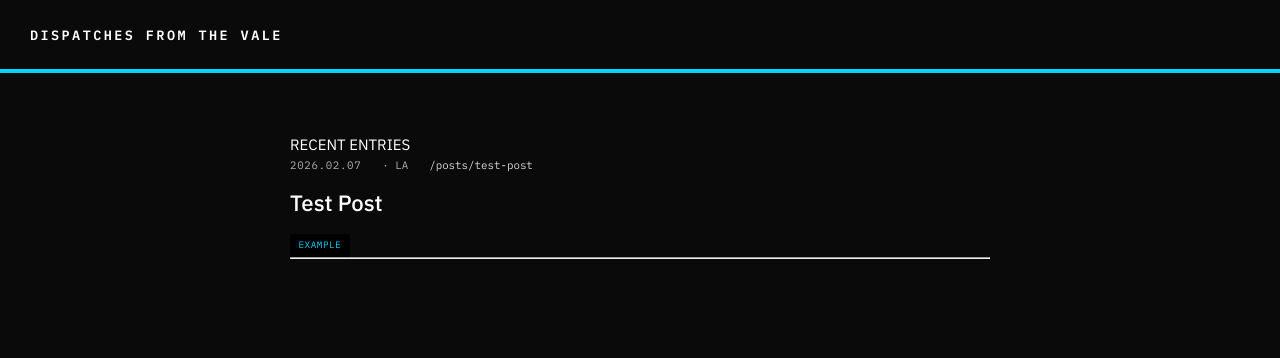
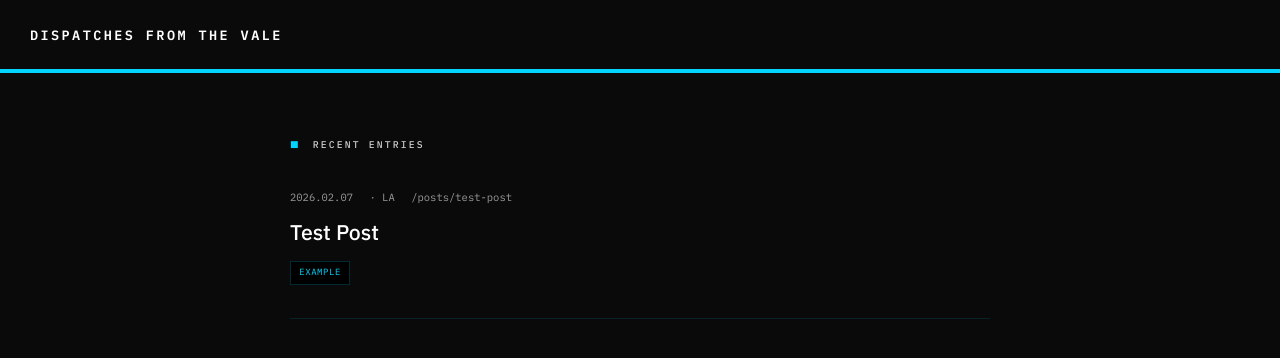
Before and after one commit to valeobserver/dispatches-from-the-vale, a Jekyll site: the page built from index.html, in a window 1280 px wide. Shown: the top 358 px of the page. Built offline with Jekyll 4.4.1, drawn with Linux system fonts in a browser that asks for light colours.

Commit message:
Update default.html

```diff
--- a/_layouts/default.html
+++ b/_layouts/default.html
@@ -14,7 +14,7 @@
             --bg:           #0a0a0a;
             --fg:           #ffffff;
             --fg-dim:       #cccccc;
-            --accent:       #00d4ff;        /* your main cyan/teal */
+            --accent:       #00d4ff;
             --border:       #1a2a33;
             --mono:         'IBM Plex Mono', monospace;
             --sans:         'IBM Plex Sans', sans-serif;
@@ -26,9 +26,7 @@
             box-sizing: border-box;
         }
 
-        html {
-            font-size: 15px;
-        }
+        html { font-size: 15px; }
 
         body {
             background: var(--bg);
@@ -62,72 +60,60 @@
             color: var(--accent);
         }
 
-        /* Main content area */
+        /* Main content */
         main {
             max-width: 760px;
             margin: 0 auto;
             padding: 4rem 2rem;
         }
 
-        /* Index ─ Recent Entries block */
-        .index-header {
+        /* ==================== HOMEPAGE (Recent Entries) ==================== */
+        .posts-header {
             font-family: var(--mono);
-            font-size: 0.7rem;
+            font-size: 0.65rem;
+            font-weight: 500;
             letter-spacing: 0.22em;
             text-transform: uppercase;
             color: var(--fg-dim);
-            margin-bottom: 2.5rem;
-            padding-bottom: 0.8rem;
+            margin-bottom: 2.2rem;
             display: flex;
             align-items: center;
-            gap: 0.9rem;
+            gap: 0.8rem;
         }
 
-        .index-header::before {
-            content: '';
-            width: 9px;
-            height: 9px;
-            background: var(--accent);
+        .posts-header::before {
+            content: '■';
+            color: var(--accent);
+            font-size: 0.95rem;
         }
 
         .post {
-            margin-bottom: 3.5rem;
-            padding-bottom: 3.5rem;
-            border-bottom: 1px solid rgba(0, 212, 255, 0.12);
+            margin-bottom: 3.2rem;
+            padding-bottom: 3.2rem;
         }
 
         .post:last-child {
-            border-bottom: none;
             margin-bottom: 0;
             padding-bottom: 0;
         }
 
         .post-meta {
             font-family: var(--mono);
-            font-size: 0.72rem;
+            font-size: 0.7rem;
             color: var(--fg-dim);
-            margin-bottom: 0.9rem;
+            margin-bottom: 0.8rem;
             display: flex;
-            flex-wrap: wrap;
-            gap: 1.4rem;
             align-items: center;
-            opacity: 0.85;
-        }
-
-        .post-date {
-            letter-spacing: 0.06em;
-        }
-
-        .post-id {
-            color: var(--fg);
+            gap: 1.1rem;
+            opacity: 0.75;
         }
 
         .post-title {
             font-family: var(--sans);
-            font-size: 1.48rem;
+            font-size: 1.42rem;
             font-weight: 500;
             line-height: 1.32;
-            margin-bottom: 1.1rem;
+            margin-bottom: 1rem;
         }
 
         .post-title a {
@@ -140,23 +126,30 @@
         }
 
         .post-tags {
-            margin-top: 1.1rem;
+            margin-top: 0.9rem;
             display: flex;
             flex-wrap: wrap;
-            gap: 0.6rem;
+            gap: 0.55rem;
         }
 
         .tag {
             font-family: var(--mono);
-            font-size: 0.62rem;
+            font-size: 0.6rem;
             letter-spacing: 0.06em;
             color: var(--accent);
             background: #000000;
-            padding: 0.28rem 0.56rem;
+            padding: 0.25rem 0.55rem;
             text-transform: uppercase;
+            border: 1px solid rgba(0, 212, 255, 0.2);
         }
 
-        /* Post page ─ single article */
+        hr {
+            border: none;
+            border-top: 1px solid rgba(0, 212, 255, 0.12);
+            margin: 2.2rem 0 0;
+        }
+
+        /* ==================== SINGLE POST ==================== */
         .article-header {
             margin-bottom: 3.5rem;
             padding-bottom: 2.2rem;
@@ -173,6 +166,18 @@
             align-items: center;
             flex-wrap: wrap;
             opacity: 0.85;
+        }
+
+        .article-location {
+            display: flex;
+            align-items: center;
+            gap: 0.5rem;
+        }
+
+        .article-location::before {
+            content: '▸';
+            font-size: 0.65rem;
+            color: var(--accent);
         }
 
         .article-title {
@@ -204,53 +209,35 @@
             margin-bottom: 0;
         }
 
-        .article-content strong {
-            font-weight: 600;
-            color: var(--fg);
+        .back-link {
+            display: inline-block;
+            margin-top: 4rem;
+            font-family: var(--mono);
+            font-size: 0.8rem;
+            color: var(--fg-dim);
+            text-decoration: none;
         }
 
-        .article-content em {
-            font-style: italic;
-            color: var(--fg-dim);
+        .back-link:hover {
+            color: var(--accent);
         }
 
-        .section-header {
-            font-family: var(--sans);
-            font-size: 1.55rem;
-            font-weight: 600;
-            letter-spacing: 0.11em;
-            color: var(--fg);
-            margin: 3.2rem 0 1.6rem;
-            text-transform: uppercase;
-        }
-
-        /* Fade in animations */
+        /* Animations */
         @keyframes fadeIn {
             from { opacity: 0; transform: translateY(12px); }
             to   { opacity: 1; transform: translateY(0); }
         }
 
-        .index-header,
         .post,
         .article-header,
         .article-content {
             animation: fadeIn 0.65s ease-out backwards;
         }
 
-        .post:nth-child(1) { animation-delay: 0.1s; }
-        .post:nth-child(2) { animation-delay: 0.2s; }
-        .post:nth-child(3) { animation-delay: 0.3s; }
-
         /* Mobile */
         @media (max-width: 620px) {
-            header {
-                padding: 1.4rem 1.5rem;
-            }
-
-            main,
-            article {
-                padding: 2.5rem 1.4rem;
-            }
+            header { padding: 1.4rem 1.5rem; }
+            main, article { padding: 2.5rem 1.4rem; }
 
             .post-meta,
             .article-meta {
@@ -259,111 +246,9 @@
                 gap: 0.4rem;
             }
 
-            .article-title {
-                font-size: 1.75rem;
-            }
+            .article-title { font-size: 1.75rem; }
+            .post-title { font-size: 1.3rem; }
         }
-
-        /* ── Single post overrides ──────────────────────────────────────── */
-
-.article-header {
-    margin-bottom: 3.5rem;
-    padding-bottom: 2.2rem;
-    border-bottom: 1px solid var(--border);
-}
-
-.article-meta {
-    font-family: var(--mono);
-    font-size: 0.72rem;
-    color: var(--fg-dim);
-    margin-bottom: 1.6rem;
-    display: flex;
-    gap: 1.6rem;
-    align-items: center;
-    flex-wrap: wrap;
-    opacity: 0.85;
-}
-
-.article-date {
-    letter-spacing: 0.06em;
-}
-
-.article-location {
-    display: flex;
-    align-items: center;
-    gap: 0.5rem;
-}
-
-.article-location::before {
-    content: '▸';
-    font-size: 0.65rem;
-    color: var(--accent);
-}
-
-.article-id {
-    color: var(--fg);
-}
-
-.article-title {
-    font-family: var(--sans);
-    font-size: 2.1rem;
-    font-weight: 500;
-    line-height: 1.28;
-    margin-bottom: 1.8rem;
-}
-
-.article-tags {
-    display: flex;
-    flex-wrap: wrap;
-    gap: 0.6rem;
-    margin-top: 1.2rem;
-}
-
-.article-content {
-    font-size: 1.08rem;
-    line-height: 1.78;
-    color: var(--fg);
-}
-
-.article-content p {
-    margin-bottom: 1.6rem;
-}
-
-.article-content p:last-child {
-    margin-bottom: 0;
-}
-
-.article-content strong {
-    font-weight: 600;
-    color: var(--fg);
-}
-
-.article-content em {
-    font-style: italic;
-    color: var(--fg-dim);
-}
-
-.back-link {
-    display: inline-block;
-    margin-top: 4rem;
-    font-family: var(--mono);
-    font-size: 0.8rem;
-    color: var(--fg-dim);
-    text-decoration: none;
-}
-
-.back-link:hover {
-    color: var(--accent);
-}
-
-/* Fade-in for post page */
-.article-header,
-.article-content {
-    animation: fadeIn 0.65s ease-out backwards;
-}
-
-.article-header { animation-delay: 0.1s; }
-.article-content { animation-delay: 0.25s; }
     </style>
 </head>
 <body>
@@ -376,9 +261,7 @@
   {% if page.url == "/" or page.url == "/index.html" %}
 
     <section class="posts">
-      <div class="posts-header">
-        RECENT ENTRIES
-      </div>
+      <div class="posts-header">RECENT ENTRIES</div>
 
       {% for post in site.posts limit: 10 %}
       <article class="post">
@@ -404,7 +287,7 @@
         </div>
         {% endif %}
 
-        <hr class="post-separator">
+        <hr>
       </article>
       {% endfor %}
     </section>
```
Also changed, not shown: other parts of _layouts/default.html (+1 -1 lines).
